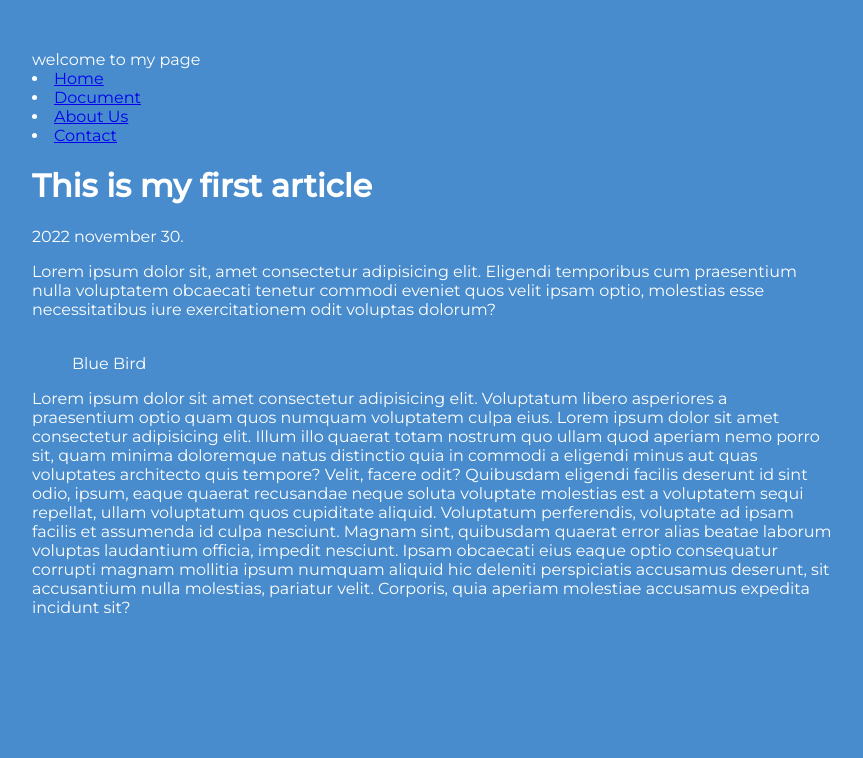
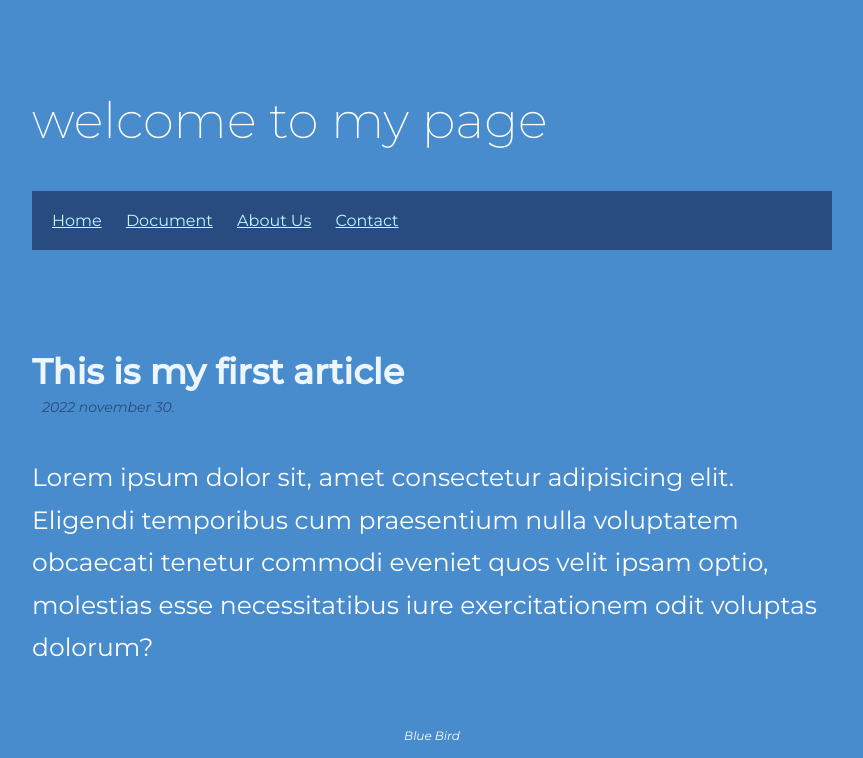
Before and after one commit to HesamGem20/htm_css_class, a plain HTML site: page my_firstpage/index.html in a window 1280 px wide. Shown: the top 758 px of the page, without its empty margins (208-1071 px from the left). Drawn offline with Linux system fonts and the light colour scheme.

Commit message:
Final Page

```diff
--- a/my_firstpage/index.html
+++ b/my_firstpage/index.html
@@ -19,30 +19,32 @@
     <header>
       <div class="page-title">welcome to my page</div>
       <nav>
-        <li class="main-menu-item"><a href="#">Home</a></li>
-        <li class="main-menu-item"><a href="#">Document</a></li>
-        <li class="main-menu-item"><a href="#">About Us</a></li>
-        <li class="main-menu-item"><a href="#">Contact</a></li>
+        <ul class="main-menu">
+          <li class="main-menu-item"><a href="#">Home</a></li>
+          <li class="main-menu-item"><a href="#">Document</a></li>
+          <li class="main-menu-item"><a href="#">About Us</a></li>
+          <li class="main-menu-item"><a href="#">Contact</a></li>
+        </ul>
       </nav>
     </header>
     <main>
       <h1>This is my first article</h1>
-      <div class="Created-date">
+      <div class="created-date">
         <time datetime="2022-11-30">2022 november 30.</time>
       </div>
-      <p class="Contet-Lead">
+      <p class="content-lead">
         Lorem ipsum dolor sit, amet consectetur adipisicing elit. Eligendi
         temporibus cum praesentium nulla voluptatem obcaecati tenetur commodi
         eveniet quos velit ipsam optio, molestias esse necessitatibus iure
         exercitationem odit voluptas dolorum?
       </p>
-      <figure class="Content-image-container">
+      <figure class="image-container">
         <a href="./blue_bird.jpg">
           <img src="./blue_bird_sm.jpg" alt="" />
         </a>
         <figcaption>Blue Bird</figcaption>
       </figure>
-      <p class="Content">
+      <p class="content-body">
         Lorem ipsum dolor sit amet consectetur adipisicing elit. Voluptatum
         libero asperiores a praesentium optio quam quos numquam voluptatem culpa
         eius. Lorem ipsum dolor sit amet consectetur adipisicing elit. Illum
--- a/my_firstpage/style.css
+++ b/my_firstpage/style.css
@@ -7,3 +7,64 @@ body {
   color: white;
   font-family: "Montserrat", sans-serif;
 }
+.page-title {
+  font-size: 50px;
+  font-weight: 200;
+  margin-bottom: 40px;
+  margin-top: 40px;
+}
+.main-menu {
+  background-color: #284c80;
+  width: 800px;
+  padding: 0;
+}
+.main-menu-item {
+  display: inline-block;
+}
+.main-menu-item a {
+  color: rgb(188, 248, 255);
+  padding: 20px 0;
+  margin-left: 20px;
+  display: block;
+}
+.main-menu-item a:hover {
+  color: white;
+  text-decoration: underline;
+  cursor: pointer;
+  font-style: italic;
+}
+.created-date {
+  margin-bottom: 40px;
+  font-style: italic;
+  color: #284c80;
+  font-size: 14px;
+  margin-left: 10px;
+}
+.image-container {
+  /*it aplies to all inline elements*/
+  text-align: center;
+}
+
+figcaption {
+  font-size: 12px;
+  font-style: italic;
+}
+
+h1 {
+  font-size: 35px;
+  color: rgb(237, 245, 255);
+  margin-bottom: 5px;
+  margin-top: 100px;
+}
+.content-lead {
+  font-size: 25px;
+  margin-bottom: 40px;
+}
+
+.content-body {
+  font-size: 18px;
+}
+.content-lead,
+.content {
+  line-height: 1.7;
+}
```
